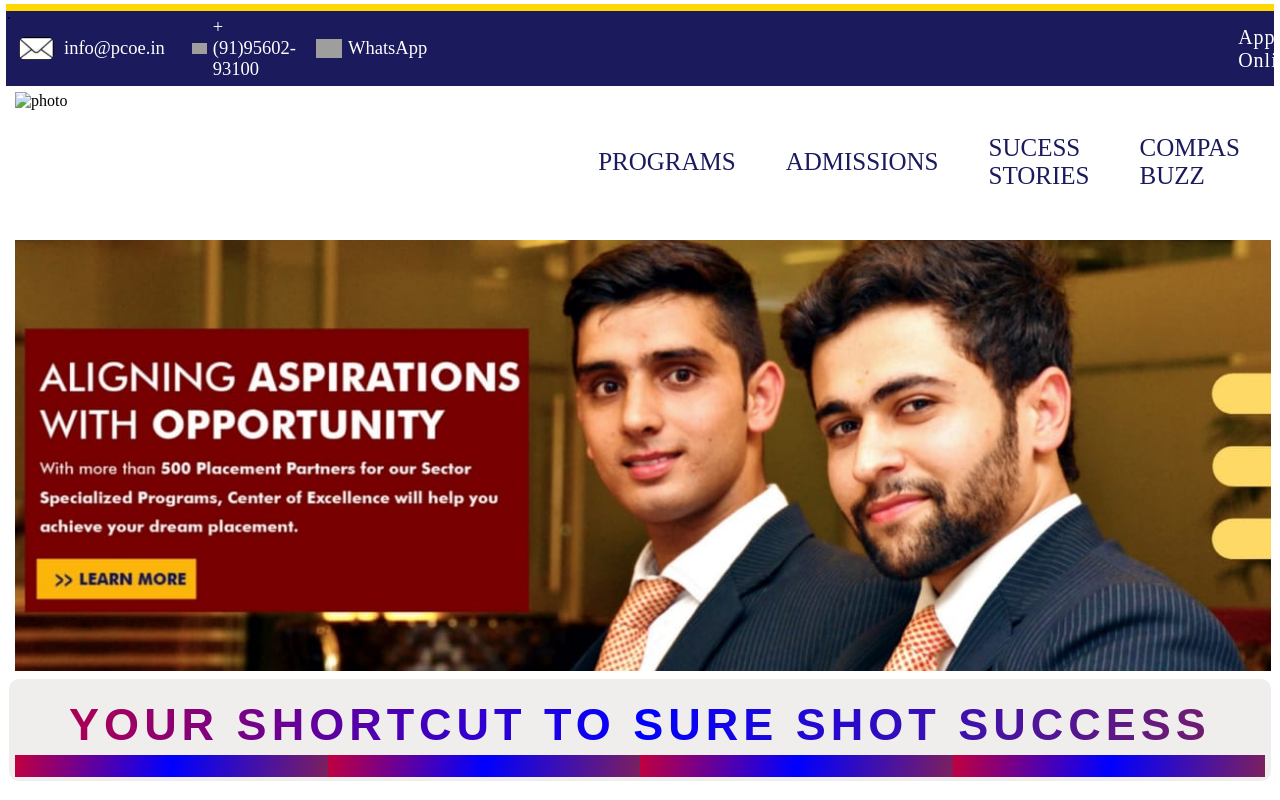
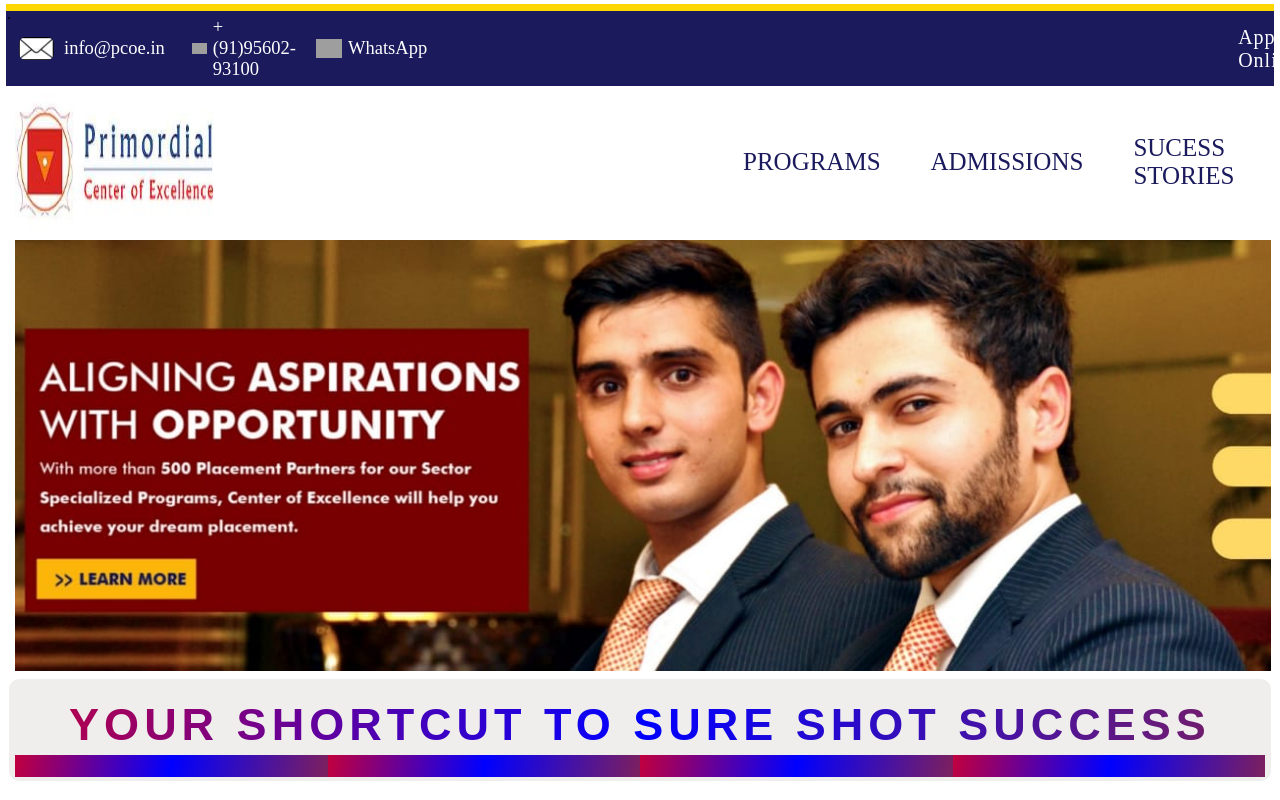
Before and after one commit to Nikhil03012003/Primordial, a plain HTML site: page index.html in a window 1280 px wide. Shown: the top 800 px of the page. Drawn offline with nearby package versions, Linux system fonts and the light colour scheme; grey boxes are pictures that could not be loaded.

Commit message:
Update index.html

```diff
--- a/index.html
+++ b/index.html
@@ -19,7 +19,7 @@
     </header>
     <nav class="first-nav">
         <div class="imag">
-            <img src="images/2.jpg" alt="photo" class="image-2">
+            <img src="images/image 2.jpg" alt="photo" class="image-2">
             <ul class="index-1">
                <li class="nevigation">PROGRAMS</li>
                <li class="nevigation">ADMISSIONS</li>
```
